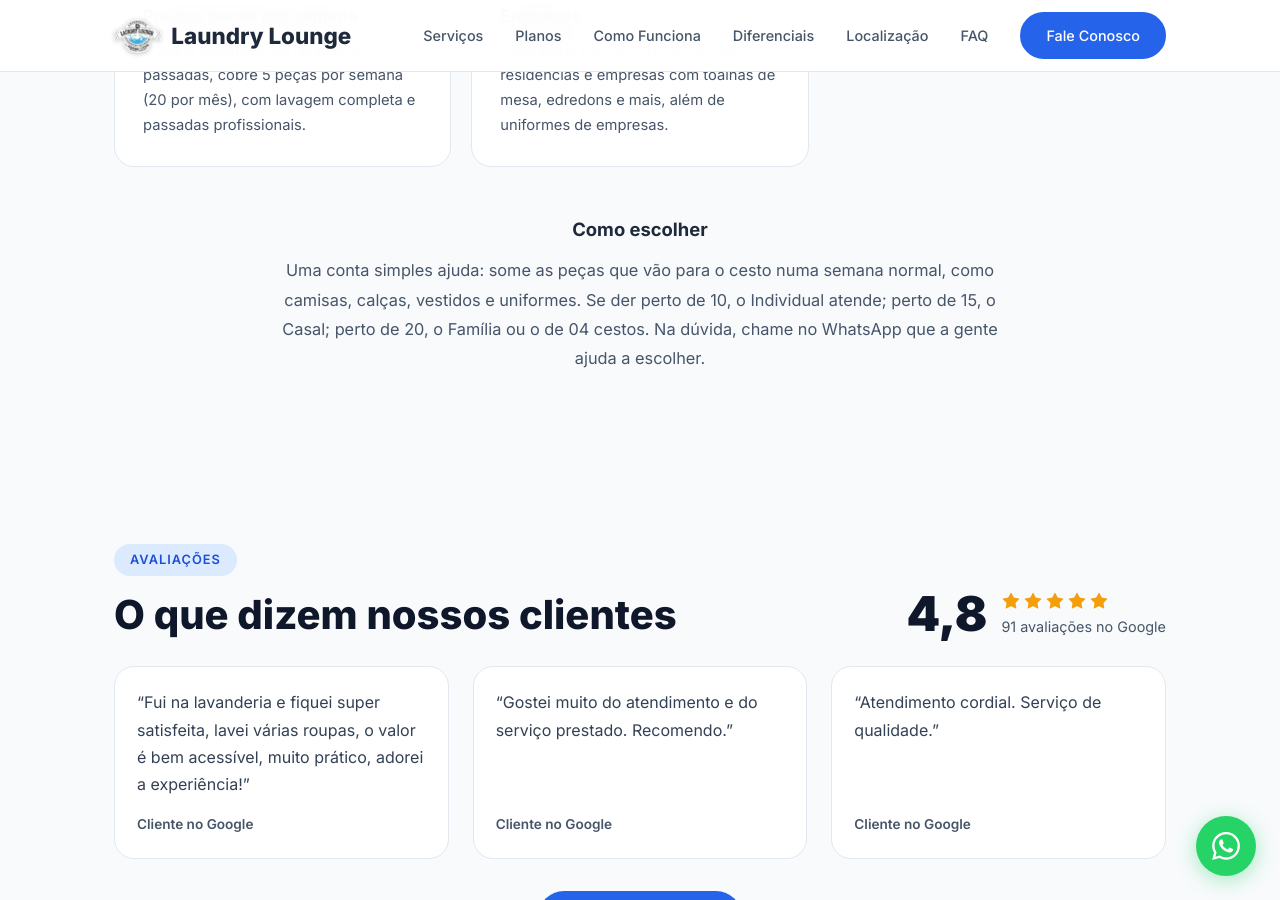
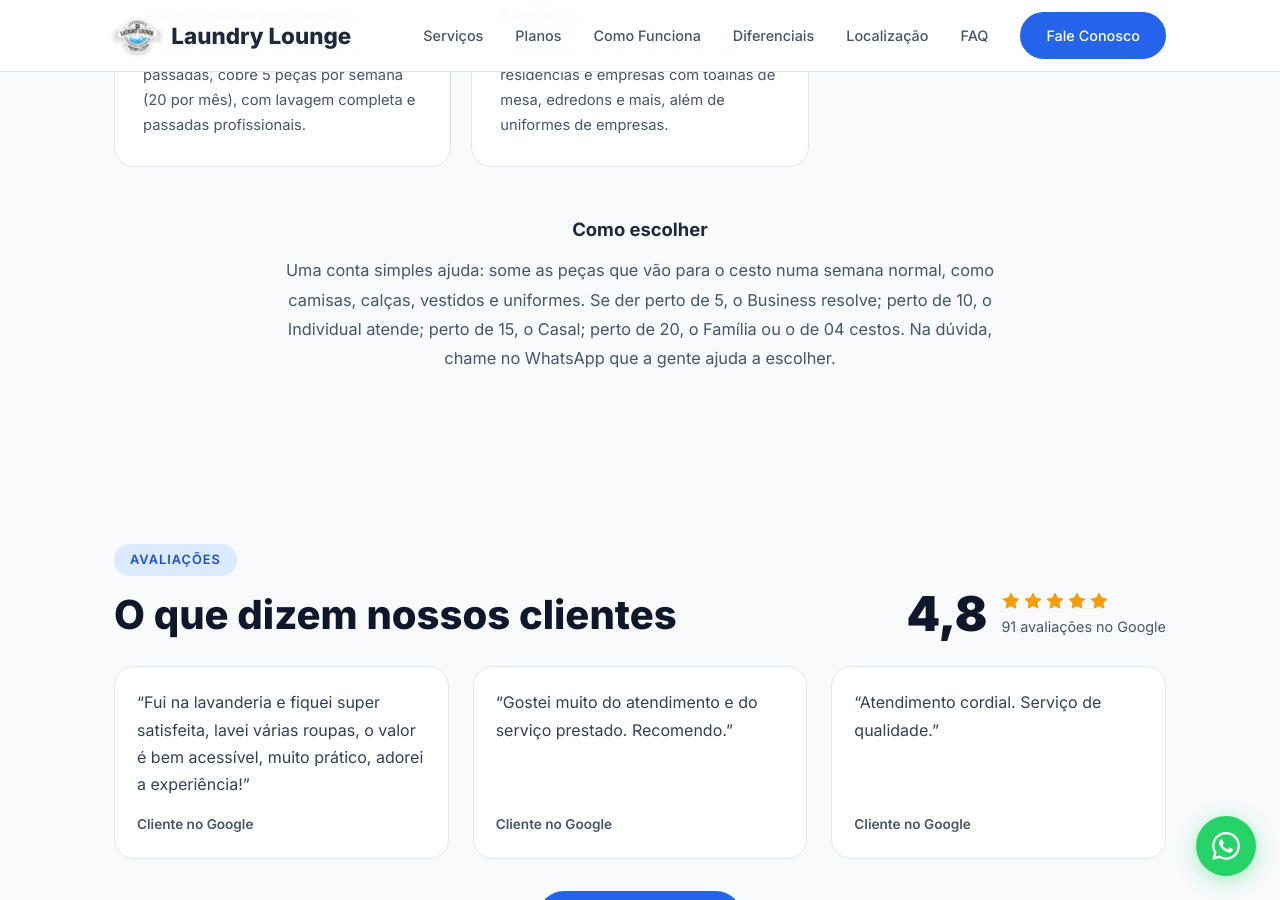
Before and after one commit to gabrielmilano/LaundryLoungeSite, a Jekyll site: the page built from planos-mensais-lavanderia.html, in a window 1280 px wide and 900 px high, scrolled down 4134 px. Built offline with Jekyll 4.4.1, drawn with Linux system fonts in a browser that asks for light colours.

Commit message:
Item 1: home com novo title e meta description; faixa de peças dos planos (5 a 20) e plano Business no resumo de escolha
Co-Authored-By: Claude Opus 5.5 <noreply@anthropic.com>

```diff
--- a/index.html
+++ b/index.html
@@ -158,7 +158,7 @@ last_modified_at: 2026-10-04
                         <li>Somente Passadas</li>
                         <li>Lavadas & Dobradas</li>
                         <li>Lavadas & Passadas</li>
-                        <li>De 05 a 20 peças por semana</li>
+                        <li>De 5 a 20 peças por semana</li>
                         <li>Entrega programada</li>
                     </ul>
                     <span class="btn btn--primary btn--block service-card__cta" aria-hidden="true">Ver planos</span>
--- a/planos-mensais-lavanderia.html
+++ b/planos-mensais-lavanderia.html
@@ -123,7 +123,7 @@ faq:
             </ul>
             <div class="svc-texto svc-texto--centro">
                 <h3>Como escolher</h3>
-                <p>Uma conta simples ajuda: some as peças que vão para o cesto numa semana normal, como camisas, calças, vestidos e uniformes. Se der perto de 10, o Individual atende; perto de 15, o Casal; perto de 20, o Família ou o de 04 cestos. Na dúvida, chame no WhatsApp que a gente ajuda a escolher.</p>
+                <p>Uma conta simples ajuda: some as peças que vão para o cesto numa semana normal, como camisas, calças, vestidos e uniformes. Se der perto de 5, o Business resolve; perto de 10, o Individual atende; perto de 15, o Casal; perto de 20, o Família ou o de 04 cestos. Na dúvida, chame no WhatsApp que a gente ajuda a escolher.</p>
             </div>
         </div>
     </section>
```
Also changed, not shown: other parts of index.html (+2 -2 lines).
